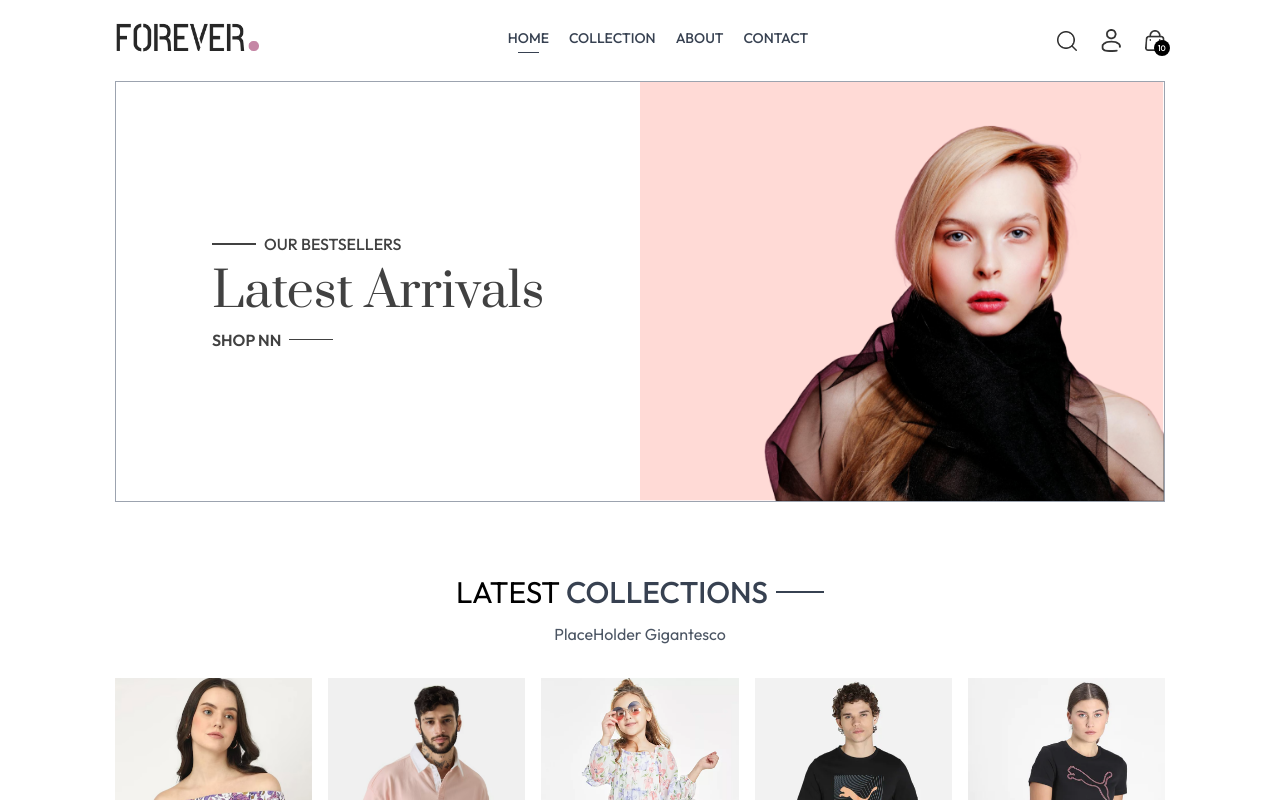
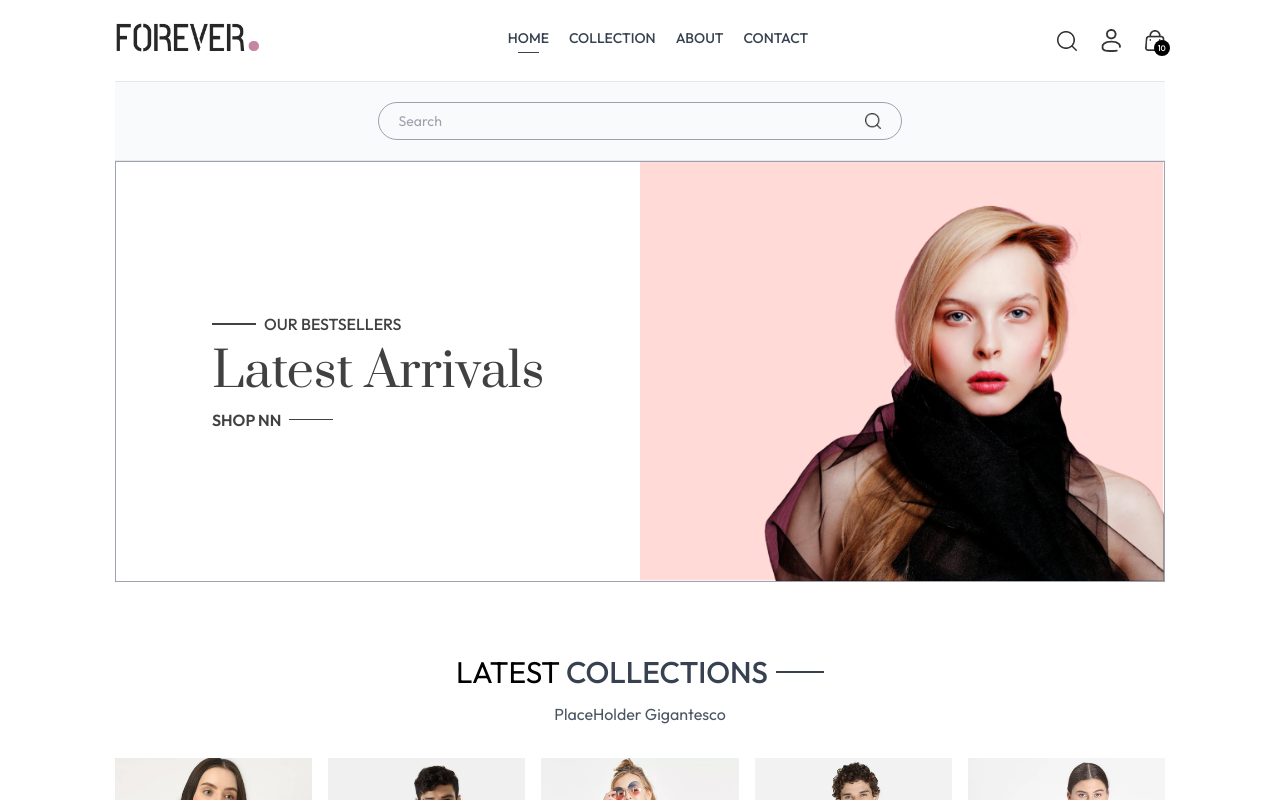
Before and after one commit to GabrielEsquiavoni/ecommerce-app, a React (Vite) app in the folder frontend/: page / in a window 1280 px wide. Shown: the top 800 px of the page. Built offline with nearby package versions, Linux system fonts and the light colour scheme.

Commit message:
fix: update import paths for ShopContext

```diff
--- a/frontend/src/components/BestSeller.jsx
+++ b/frontend/src/components/BestSeller.jsx
@@ -1,5 +1,5 @@
 import React, { useState, useContext, useEffect } from 'react'
-import { ShopContext } from '../context/shopContext'
+import { ShopContext } from '../context/ShopContext'
 import Title from './Title'
 import ProductItem from './ProductItem'
 
--- a/frontend/src/components/ProductItem.jsx
+++ b/frontend/src/components/ProductItem.jsx
@@ -1,5 +1,5 @@
 import React, { useContext } from 'react'
-import { ShopContext } from '../context/shopContext'
+import { ShopContext } from '../context/ShopContext'
 import { Link } from 'react-router-dom';
 
 const ProductItem = ({id,image,name,price}) => {
--- a/frontend/src/components/SearchBar.jsx
+++ b/frontend/src/components/SearchBar.jsx
@@ -1,13 +1,18 @@
 import React, { useContext } from 'react'
 import { ShopContext } from '../context/ShopContext';
+import { assets } from '../assets/frontend_assets/assets';
 
 const SearchBar = () => {
     const {search, setSearch, showSearch, setShowSearch} = useContext(ShopContext);
 
-
-  return (
-    <div></div>
-  )
+  return showSearch ?(
+    <div className="border-t border-b bg-gray-50 text-center">
+        <div className="inline-flex items-center justify-center border border-gray-400 px-5 py-2 my-5 mx-3 rounded-full w-3/4 sm:w-1/2">
+            <input value={search} onChange={(e) => setSearch(e.target.value)} className='flex-1 outline-none bg-inherit text-sm' type="text" placeholder='Search'/>
+            <img className="w-4" src={assets.search_icon} alt="" />
+        </div>
+    </div>
+  ) : null
 }
 
 export default SearchBar
--- a/frontend/src/pages/Collection.jsx
+++ b/frontend/src/pages/Collection.jsx
@@ -1,5 +1,5 @@
 import React, { useContext, useState, useMemo } from 'react'
-import { ShopContext } from '../context/shopContext';
+import { ShopContext } from '../context/ShopContext';
 import { assets } from '../assets/frontend_assets/assets';
 import Title from '../components/Title';
 import ProductItem from '../components/ProductItem';
```
